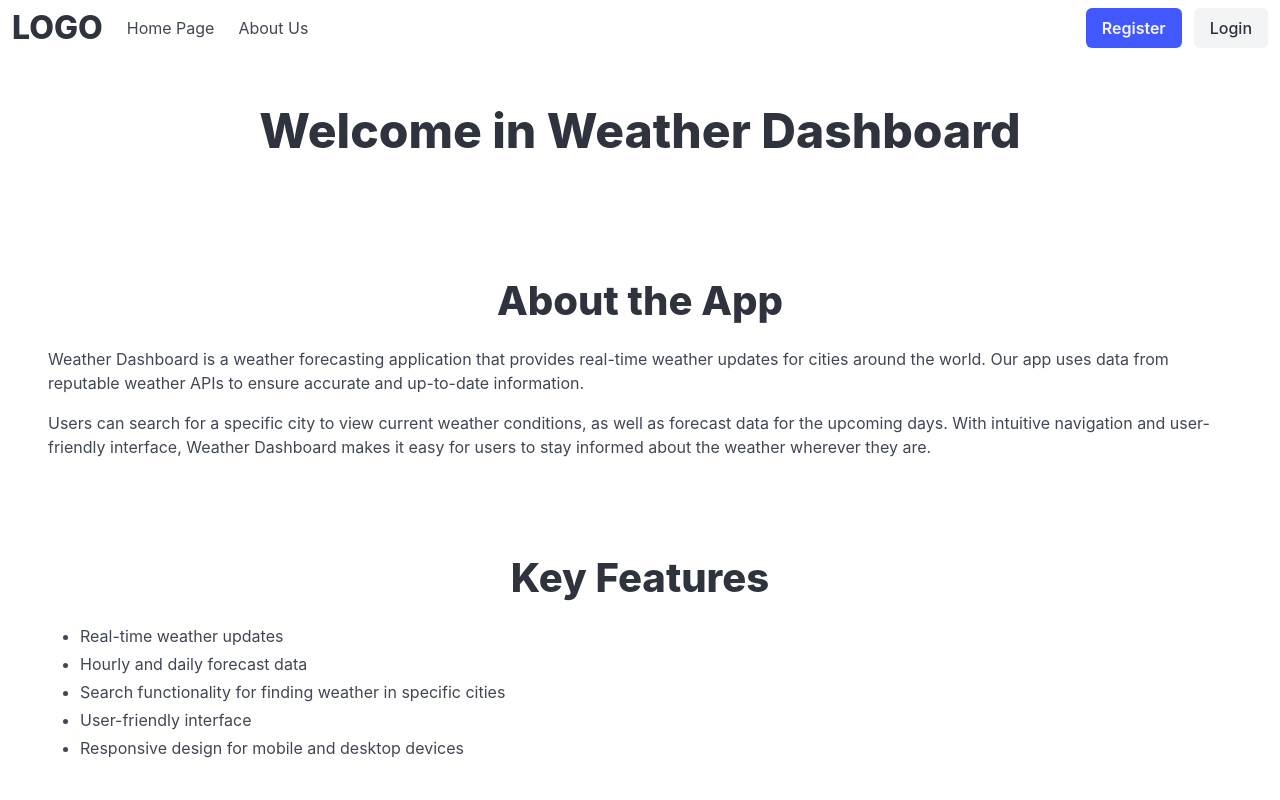
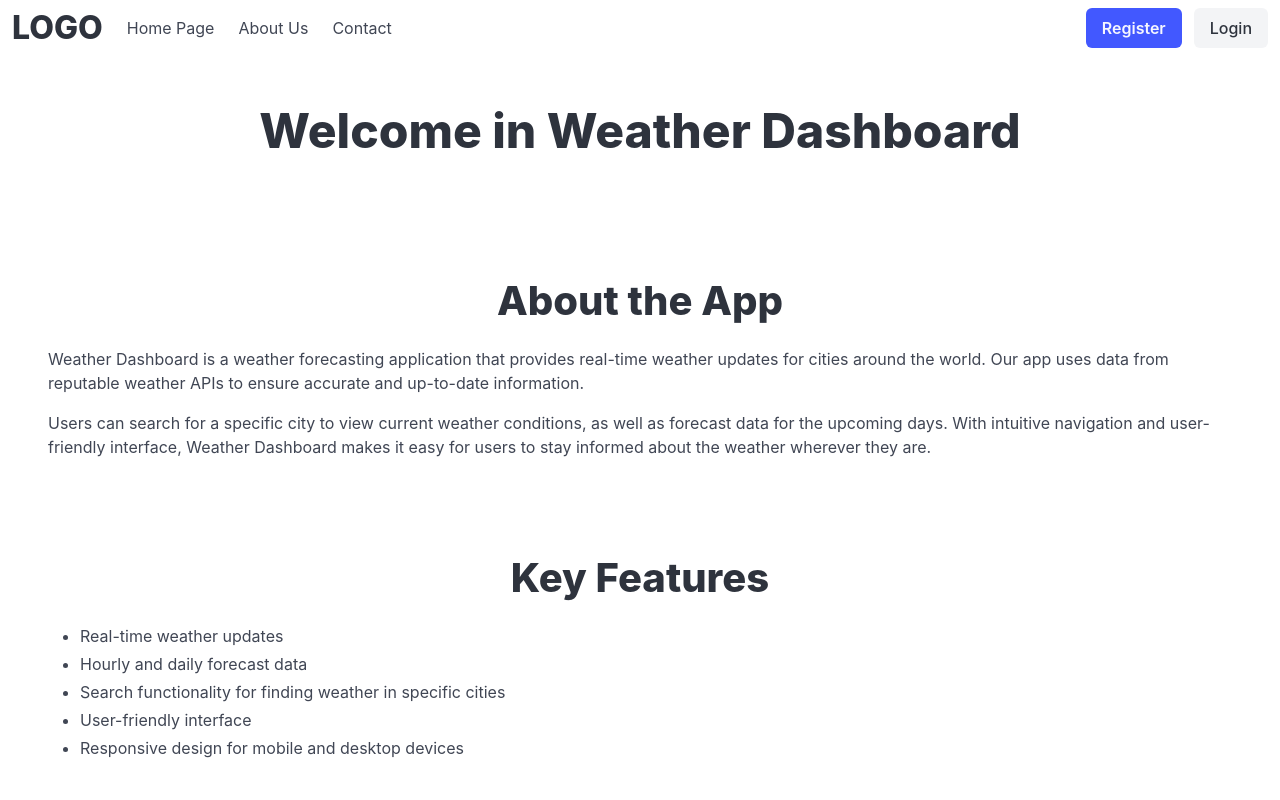
Before and after one commit to DLQuake/Aplikacja_internetowa_do_analizy_duzych_zbiorow_danych_astronomicznych, a React (Create React App) app in the folder frontend/: page / in a window 1280 px wide. Shown: the top 800 px of the page. Built offline with nearby package versions, Linux system fonts and the light colour scheme.

Commit message:
Add contact link

```diff
--- a/frontend/src/components/NavbarHome.jsx
+++ b/frontend/src/components/NavbarHome.jsx
@@ -24,6 +24,7 @@ const NavbarHome = () => {
                 <div class="navbar-start">
                     <Link to="/" class="navbar-item">Home Page</Link>
                     <Link to="/aboutus" class="navbar-item">About Us</Link>
+                    <Link to="/contact" class="navbar-item">Contact</Link>
                 </div>
 
                 <div class="navbar-end">
```
